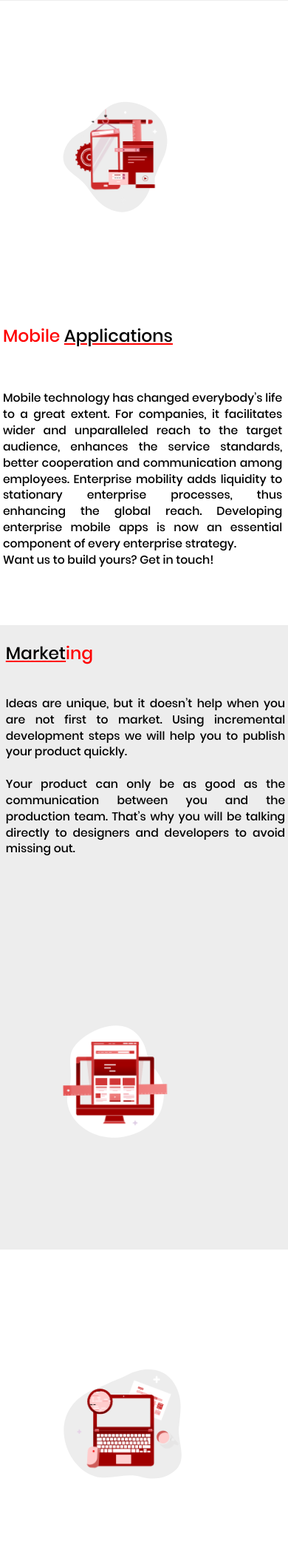
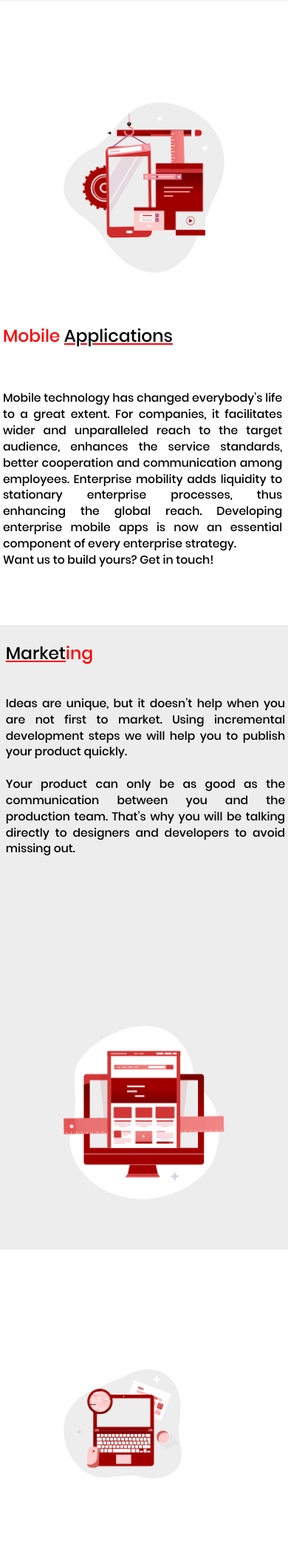
Before and after one commit to SameeranB/adroit, a PHP site: page /solutions.html in a window 390 px wide. Shown: the part 2814-4924 px from the top of the page at 74% size. Run offline with PHP 8.4, Linux system fonts and the light colour scheme; some libraries are stand-ins or nearby versions.

Commit message:
Update services.css

```diff
--- a/css/services.css
+++ b/css/services.css
@@ -665,6 +665,11 @@ svg {margin:auto;
   padding: 10vh;
   width: 80%;
 }
+@media only screen and (max-width: 600px) {
+svg{
+  width:100%;
+}
+}
 .icon-wrap {
   justify-content: space-around;
   align-items: center;
```
